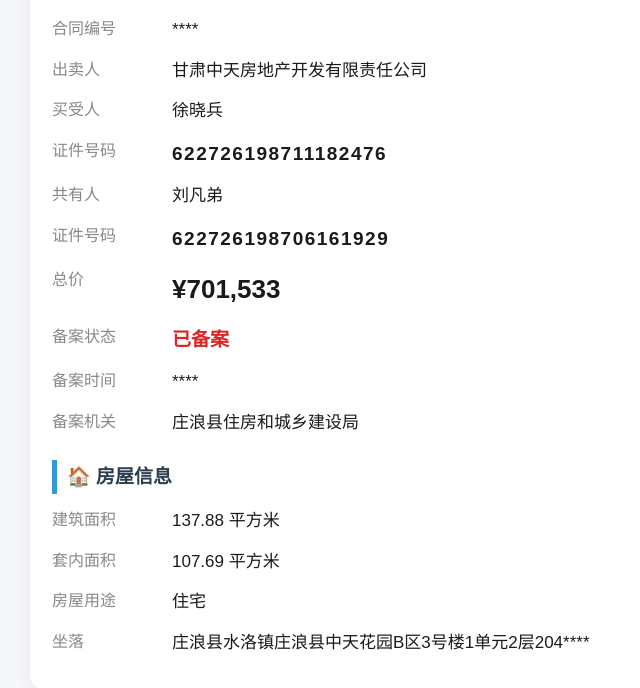
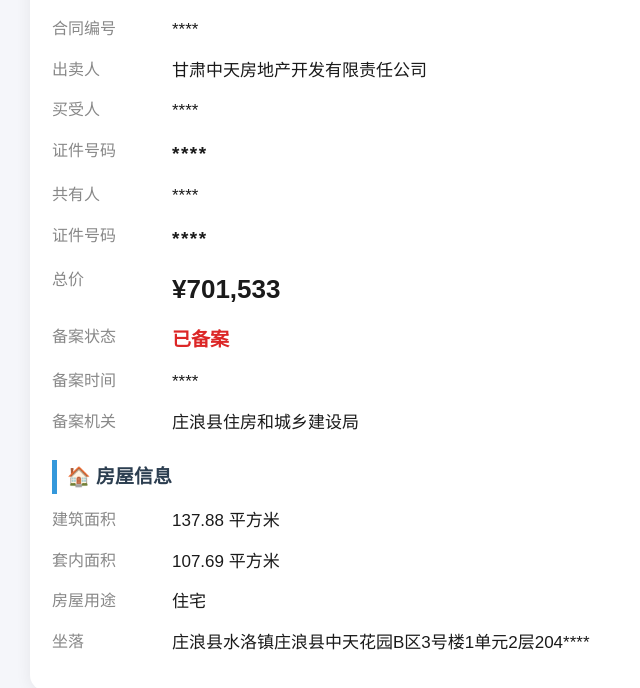
Before and after one commit to xingkong576/contract-qr, a plain HTML site: page xs202602679.html in a window 1280 px wide. Shown: the part 82-770 px from the top of the page, without its empty margins (250-890 px from the left). Drawn offline with Linux system fonts and the light colour scheme.

Commit message:
Remove all sensitive personal info

```diff
--- a/xs202602679.html
+++ b/xs202602679.html
@@ -24,10 +24,10 @@ h2{font-size:19px;border-left:5px solid #3498db;padding-left:10px;margin:22px 0
   <h1>📋 合同详情</h1>
   <div class="row"><span class="label">合同编号</span><span class="value">****</span></div>
   <div class="row"><span class="label">出卖人</span><span class="value">甘肃中天房地产开发有限责任公司</span></div>
-  <div class="row"><span class="label">买受人</span><span class="value">徐晓兵</span></div>
-  <div class="row"><span class="label">证件号码</span><span class="value id">622726198711182476</span></div>
-  <div class="row"><span class="label">共有人</span><span class="value">刘凡弟</span></div>
-  <div class="row"><span class="label">证件号码</span><span class="value id">622726198706161929</span></div>
+  <div class="row"><span class="label">买受人</span><span class="value">****</span></div>
+  <div class="row"><span class="label">证件号码</span><span class="value id">****</span></div>
+  <div class="row"><span class="label">共有人</span><span class="value">****</span></div>
+  <div class="row"><span class="label">证件号码</span><span class="value id">****</span></div>
   <div class="row"><span class="label">总价</span><span class="value price">¥701,533</span></div>
   <div class="row"><span class="label">备案状态</span><span class="value badge">已备案</span></div>
   <div class="row"><span class="label">备案时间</span><span class="value">****</span></div>
```
